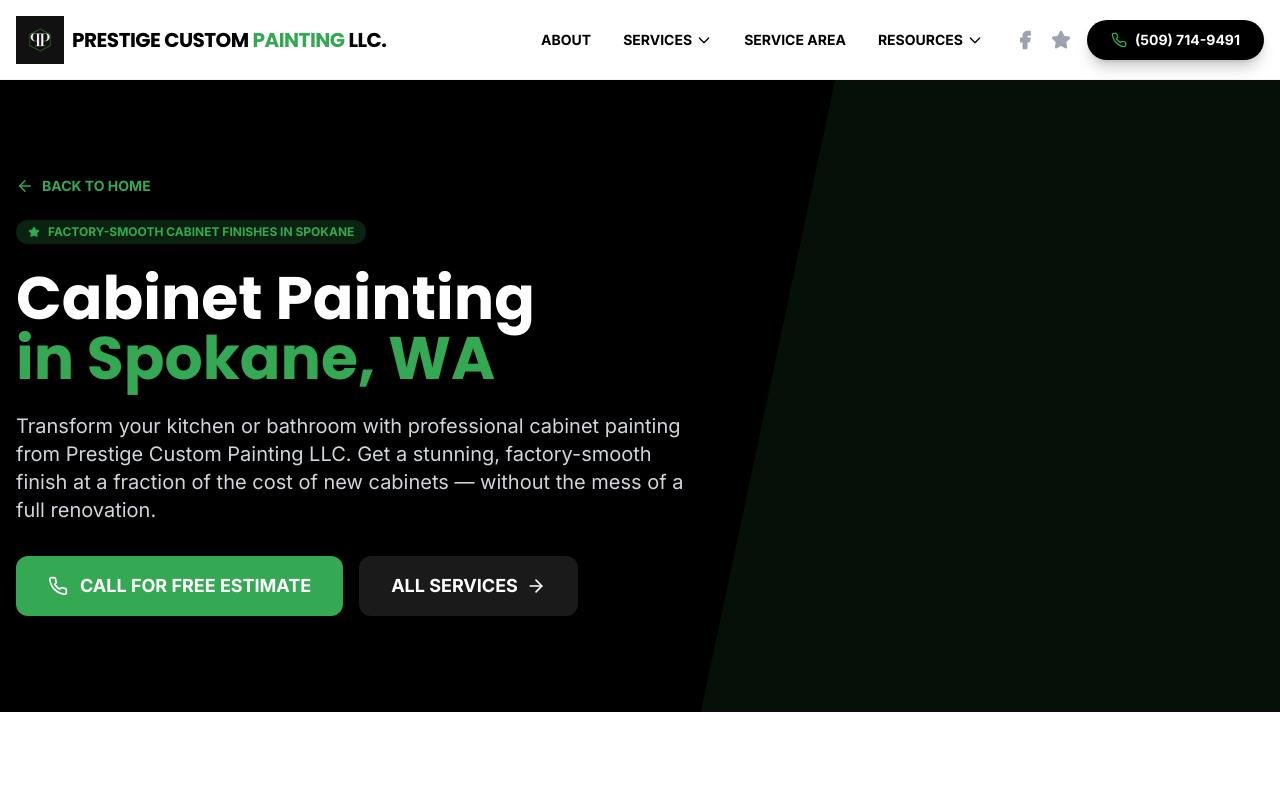
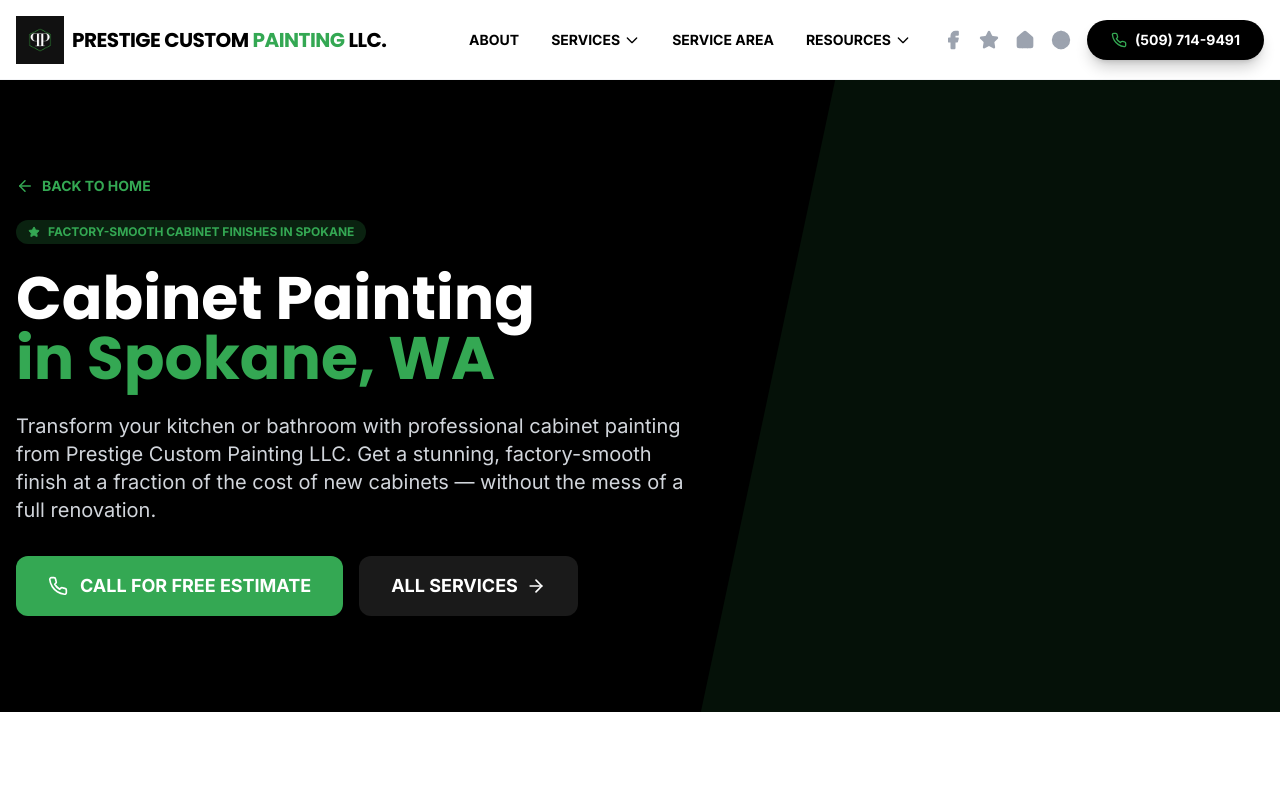
Before and after one commit to YouCanCallMeDustin/PrestigeCustomPaintingLLC, a React (Vite) app in the folder website/: page /cabinet-painting-spokane in a window 1280 px wide. Shown: the top 800 px of the page. Built offline with nearby package versions, Linux system fonts and the light colour scheme.

Commit message:
Added Other SEO Backlinks

```diff
--- a/website/index.html
+++ b/website/index.html
@@ -141,9 +141,16 @@
 
   <link rel="canonical" href="https://prestigecustompaintingllc.com/" />
   <script>
-    if (location.protocol === 'http:' && location.hostname !== 'localhost') {
-      location.href = 'https:' + window.location.href.substring(window.location.protocol.length);
-    }
+    (function() {
+      // Force HTTPS and non-www
+      var host = window.location.hostname;
+      var protocol = window.location.protocol;
+      if (host !== 'localhost' && !host.includes('railway.app') && (host.startsWith('www.') || protocol === 'http:')) {
+        var newHost = host.replace(/^www\./, '');
+        var newUrl = 'https://' + newHost + window.location.pathname + window.location.search + window.location.hash;
+        window.location.replace(newUrl);
+      }
+    })();
   </script>
 </head>
 
--- a/website/src/components/Footer.tsx
+++ b/website/src/components/Footer.tsx
@@ -1,4 +1,4 @@
-import { Phone, Mail, MapPin, Facebook, Star, CheckCircle } from 'lucide-react';
+import { Phone, Mail, MapPin, Facebook, Star, CheckCircle, Home, Globe } from 'lucide-react';
 import { Link } from 'react-router-dom';
 import { SITE_INFO } from '../lib/constants';
 
@@ -59,6 +59,22 @@ const Footer = () => {
                             >
                                 <CheckCircle size={18} className="group-hover:fill-brand-green transition-colors" /> Registered Business
                             </a>
+                            <a
+                                href={SITE_INFO.nextdoorUrl}
+                                target="_blank"
+                                rel="noopener noreferrer"
+                                className="flex items-center gap-2 bg-white border border-gray-200 px-4 py-2 rounded-xl text-sm font-bold text-gray-700 hover:text-[#00B500] hover:border-[#00B500] transition-all shadow-sm group"
+                            >
+                                <Home size={18} className="group-hover:text-[#00B500] transition-colors" /> Nextdoor
+                            </a>
+                            <a
+                                href={SITE_INFO.liveLocalInwUrl}
+                                target="_blank"
+                                rel="noopener noreferrer"
+                                className="flex items-center gap-2 bg-white border border-gray-200 px-4 py-2 rounded-xl text-sm font-bold text-gray-700 hover:text-brand-green hover:border-brand-green transition-all shadow-sm group"
+                            >
+                                <Globe size={18} className="group-hover:text-brand-green transition-colors" /> Live Local INW
+                            </a>
                         </div>
                     </div>
 
--- a/website/src/components/Navbar.tsx
+++ b/website/src/components/Navbar.tsx
@@ -1,9 +1,9 @@
-import { Phone, Facebook, Star } from 'lucide-react';
+import { Phone, Facebook, Star, Home, Globe } from 'lucide-react';
 import { Link, useLocation } from 'react-router-dom';
 import { SITE_INFO } from '../lib/constants';
 
 const Navbar = () => {
-    const { phoneNumber, facebookUrl, yelpUrl } = SITE_INFO;
+    const { phoneNumber, facebookUrl, yelpUrl, nextdoorUrl, liveLocalInwUrl } = SITE_INFO;
     const location = useLocation();
 
     return (
@@ -88,6 +88,24 @@ const Navbar = () => {
                         >
                             <Star size={20} fill="currentColor" />
                         </a>
+                        <a
+                            href={nextdoorUrl}
+                            target="_blank"
+                            rel="noopener noreferrer"
+                            className="text-gray-400 hover:text-[#00B500] transition-colors"
+                            title="Follow us on Nextdoor"
+                        >
+                            <Home size={20} fill="currentColor" />
+                        </a>
+                        <a
+                            href={liveLocalInwUrl}
+                            target="_blank"
+                            rel="noopener noreferrer"
+                            className="text-gray-400 hover:text-brand-green transition-colors"
+                            title="See us on Live Local INW"
+                        >
+                            <Globe size={20} fill="currentColor" />
+                        </a>
                         <a href={`tel:${phoneNumber}`} className="flex items-center gap-2 bg-brand-black text-white px-6 py-2.5 rounded-full font-bold text-sm hover:bg-gray-800 transition-all shadow-lg shadow-black/20">
                             <Phone size={16} className="text-brand-green" /> {phoneNumber}
                         </a>
@@ -111,6 +129,22 @@ const Navbar = () => {
                     >
                         <Star size={20} fill="currentColor" />
                     </a>
+                    <a
+                        href={nextdoorUrl}
+                        target="_blank"
+                        rel="noopener noreferrer"
+                        className="text-gray-400 hover:text-[#00B500] transition-colors"
+                    >
+                        <Home size={20} fill="currentColor" />
+                    </a>
+                    <a
+                        href={liveLocalInwUrl}
+                        target="_blank"
+                        rel="noopener noreferrer"
+                        className="text-gray-400 hover:text-brand-green transition-colors"
+                    >
+                        <Globe size={20} fill="currentColor" />
+                    </a>
                     <a href={`tel:${phoneNumber}`} className="bg-brand-green text-white p-3 rounded-full shadow-lg shadow-green-500/30">
                         <Phone size={20} />
                     </a>
--- a/website/src/lib/constants.ts
+++ b/website/src/lib/constants.ts
@@ -5,5 +5,7 @@ export const SITE_INFO = {
     ownerName: "Robert",
     facebookUrl: "https://www.facebook.com/509painting",
     yelpUrl: "https://www.yelp.com/biz/prestige-custom-painting-spokane-2?utm_campaign=www_business_share_popup&utm_medium=copy_link&utm_source=(direct)",
-    bizapediaUrl: "https://www.bizapedia.com/wa/prestige-custom-painting-llc.html"
+    bizapediaUrl: "https://www.bizapedia.com/wa/prestige-custom-painting-llc.html",
+    nextdoorUrl: "https://nextdoor.com/page/prestige-custom-painting-llc",
+    liveLocalInwUrl: "https://www.livelocalinw.com/business/elyzianeyez"
 };
--- a/website/src/lib/schemaGenerator.ts
+++ b/website/src/lib/schemaGenerator.ts
@@ -53,7 +53,9 @@ export const generateLocalBusinessSchema = () => {
     "sameAs": [
       SITE_INFO.facebookUrl,
       SITE_INFO.yelpUrl,
-      SITE_INFO.bizapediaUrl
+      SITE_INFO.bizapediaUrl,
+      SITE_INFO.nextdoorUrl,
+      SITE_INFO.liveLocalInwUrl
     ]
   };
 };
```
Also changed, not shown: website/scripts/indexnow.js (+17 -6 lines).
